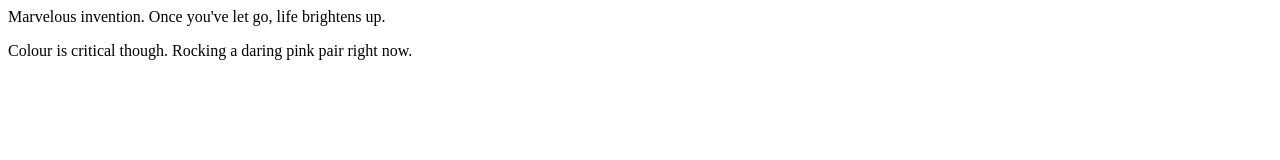
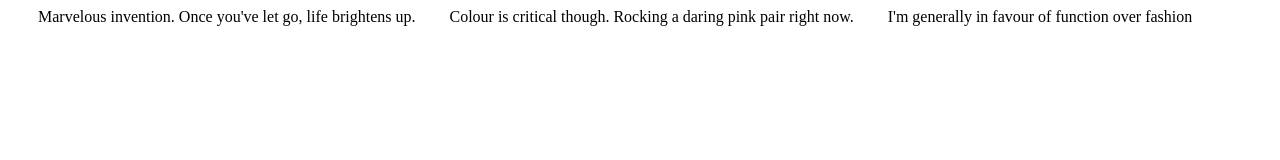
Before and after one commit to death-dick/death-dick.github.io, a plain HTML site: page crocs.html in a window 1280 px wide. Drawn offline with Linux system fonts and the light colour scheme.

Commit message:
Update crocs.html

```diff
--- a/crocs.html
+++ b/crocs.html
@@ -3,7 +3,7 @@
 <title>crocs</title>
 <style>
 
-p {padding-left:30px;text-indent:-30px}
+p {padding-left:30px;text-indent:-30px;display:inline;}
 
 </style>
 </head>
@@ -11,6 +11,7 @@ p {padding-left:30px;text-indent:-30px}
 
 <p>Marvelous invention. Once you've let go, life brightens up.</p>
 <p>Colour is critical though. Rocking a daring pink pair right now.</p>
+  <p>I'm generally in favour of function over fashion</p>
 
 </body>
 </html>
```
